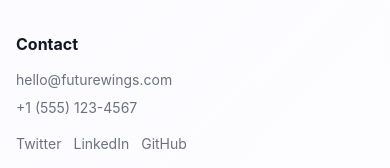
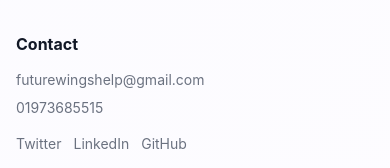
Before and after one commit to md-sazid9089/FutureWings_Smart_Path_to_Study_Abroad, a React (Vite) app in the folder frontend/: page / in a window 390 px wide. Shown: the part 7894-8062 px from the top of the page. Built offline with nearby package versions, Linux system fonts and the light colour scheme; the HTML template or start-up script is replaced by a standard one.

Commit message:
fix: update contact email and phone number in Footer and Contact components

```diff
--- a/frontend/src/components/home/Footer.jsx
+++ b/frontend/src/components/home/Footer.jsx
@@ -62,8 +62,8 @@ export default function Footer() {
           <div>
             <h4 className="font-bold text-text mb-3">Contact</h4>
             <ul className="space-y-2 text-sm text-text-muted">
-              <li>hello@futurewings.com</li>
-              <li>+1 (555) 123-4567</li>
+              <li>futurewingshelp@gmail.com</li>
+              <li>01973685515</li>
               <li className="flex gap-3 pt-2">
                 <a href="#" className="hover:text-primary transition-colors">Twitter</a>
                 <a href="#" className="hover:text-primary transition-colors">LinkedIn</a>
--- a/frontend/src/pages/Contact.jsx
+++ b/frontend/src/pages/Contact.jsx
@@ -36,7 +36,7 @@ export default function Contact() {
               </div>
               <div>
                 <h4 className="font-bold text-text text-sm">Email</h4>
-                <p className="text-sm text-text-muted">hello@futurewings.com</p>
+                <p className="text-sm text-text-muted">futurewingshelp@gmail.com</p>
               </div>
             </div>
             <div className="glass rounded-2xl p-5 flex items-start gap-4">
@@ -45,7 +45,7 @@ export default function Contact() {
               </div>
               <div>
                 <h4 className="font-bold text-text text-sm">Phone</h4>
-                <p className="text-sm text-text-muted">+1 (555) 123-4567</p>
+                <p className="text-sm text-text-muted">01973685515</p>
               </div>
             </div>
             <div className="glass rounded-2xl p-5 flex items-start gap-4">
```
